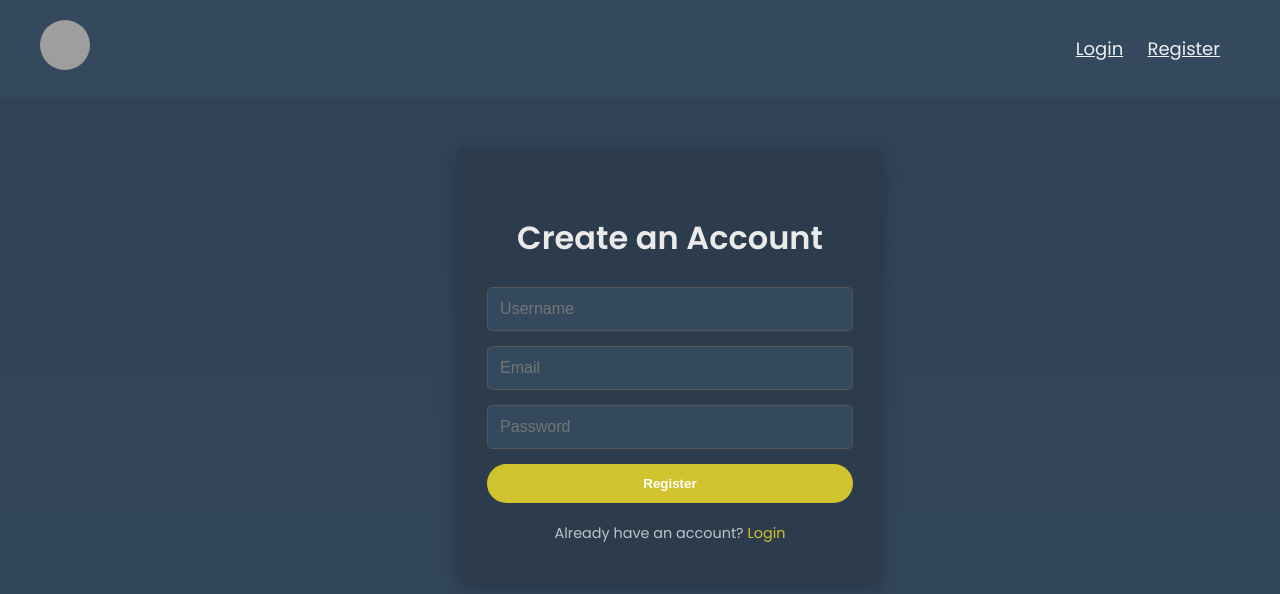
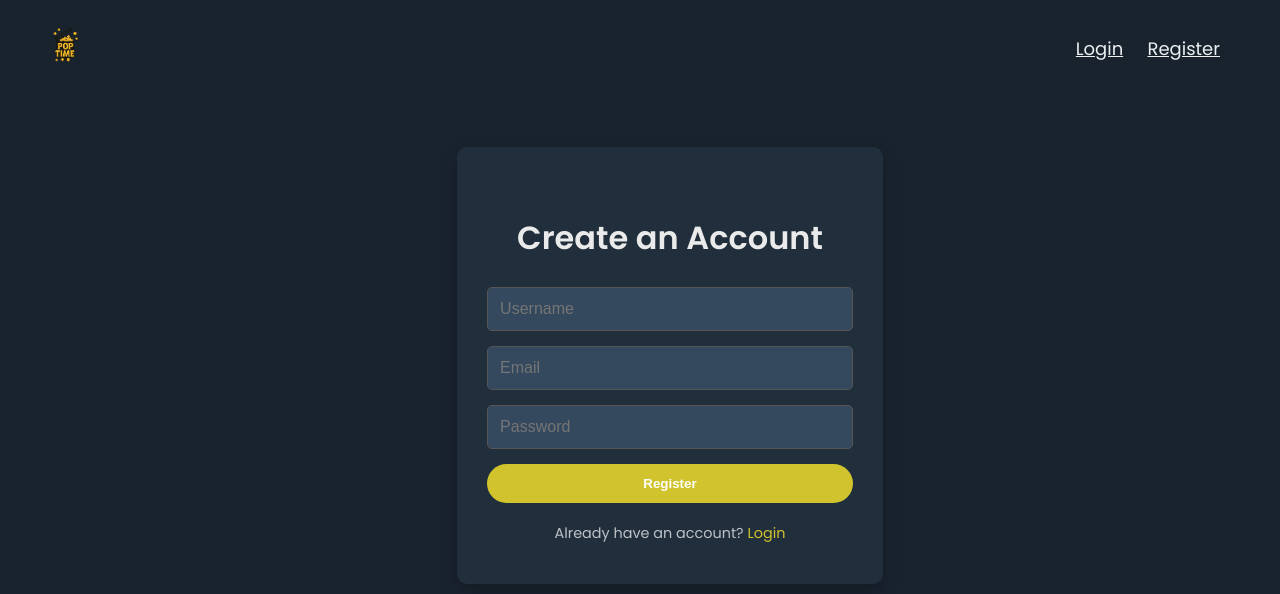
Before and after one commit to infinitelabs9/STLsite, a PHP site: page /page/register.html in a window 1280 px wide. Shown: the top 594 px of the page. Run offline with PHP 8.4, Linux system fonts and the light colour scheme; grey boxes are pictures that could not be loaded.

Commit message:
changed addmovie colors, fixed images path

```diff
--- a/css/sasastyles.css
+++ b/css/sasastyles.css
@@ -2,13 +2,13 @@
 
 /* Root Variables */
 :root {
-  --primary-bg: #2f4156;
-  --secondary-bg: #34495e;
+  --primary-bg: #19232e;
+  --secondary-bg: #19232e;
   --accent: #d1c32d;
   --accent-hover: #f5995c;
   --text-light: #ecf0f1;
   --text-muted: #bdc3c7;
-  --card-bg: #2d3c4c;
+  --card-bg: #212e3b;
   --input-bg: #34495e;
   --button-bg: #d1c32d;
   --button-hover: #b00610;
--- a/page/login.html
+++ b/page/login.html
@@ -12,8 +12,8 @@
     <!-- Header with Logo -->
     <header class="header">
         <div class="nav">
-            <a href="user_page.html" class="logo-color"> <!-- Link to user_page.html -->
-                <img src="images/user.png" alt="User Logo" class="logo-img">
+            <a href="../index.html" class="logo-color"> <!-- Link to user_page.html -->
+                <img src="../uploads/logo.png" alt="User Logo" class="logo-img">
             </a>
             <div class="nav-content">
                 <a href="login.html">Login</a>
@@ -39,7 +39,7 @@
 
     <!-- Footer with Bigger Logo -->
     <footer class="footer">
-        <img src="images/movie-app.png" alt="Footer Logo" class="footer-logo">
+        <img src="../uploads/logo.png" alt="Footer Logo" class="footer-logo">
         <p>&copy; POP TIME | BY SML</p>
     </footer>
 
--- a/page/register.html
+++ b/page/register.html
@@ -12,8 +12,8 @@
     <!-- Header -->
     <header class="header">
         <div class="nav">
-            <a href="user_page.html" class="logo-color"> <!-- Link to user_page.html -->
-                <img src="images/user.png" alt="User Logo" class="logo-img">
+            <a href="../index.html" class="logo-color"> <!-- Link to user_page.html -->
+                <img src="../uploads/logo.png" alt="User Logo" class="logo-img">
             </a>
             <div class="nav-content">
                 <a href="login.html">Login</a>
@@ -40,7 +40,7 @@
 
     <!-- Footer with Centered Big Logo -->
     <footer class="footer">
-        <img src="images/movie-app.png" alt="Footer Logo" class="footer-logo">
+        <img src="../uploads/logo.png" alt="Footer Logo" class="footer-logo">
         <p>&copy; POP TIME | BY SML</p>
     </footer>
 
```
Also changed, not shown: css/styles.css (+4 -4 lines), README.md.
